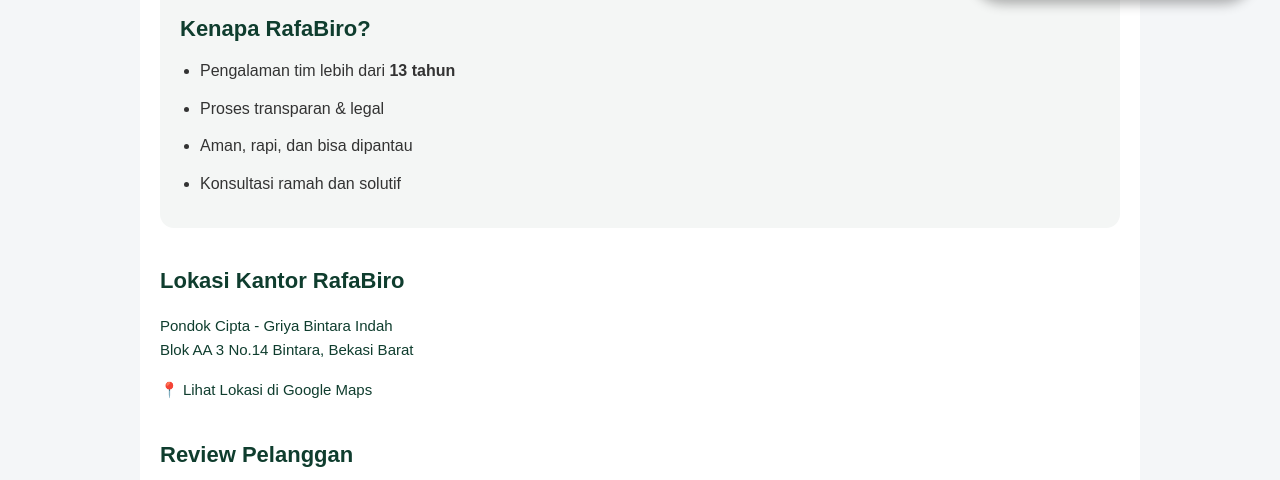
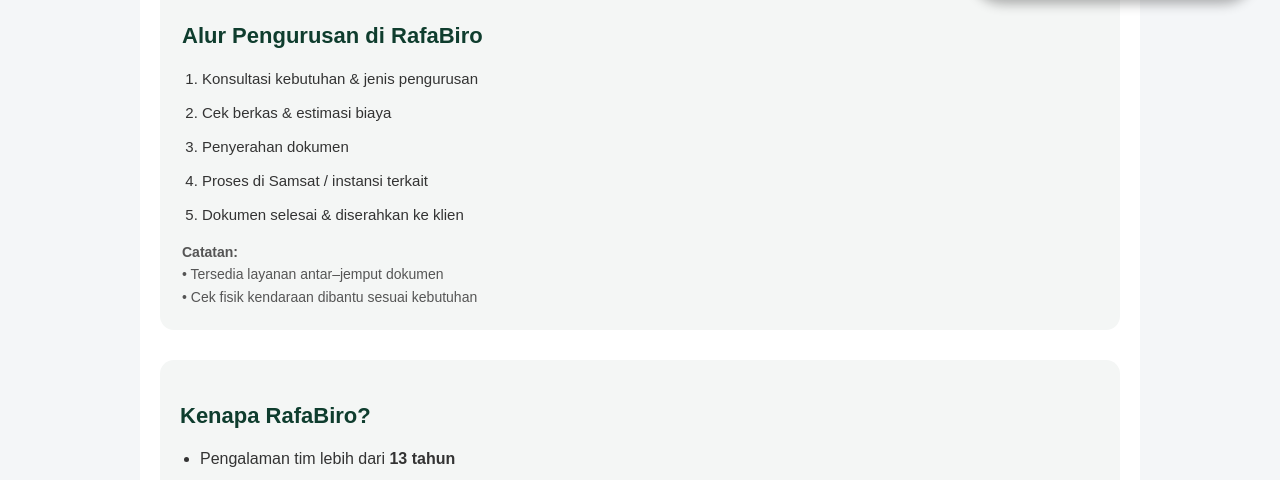
Before and after one commit to rafabiro/rafabiro.github.io, a plain HTML site: page index.html in a window 1280 px wide. Shown: the part 775-1255 px from the top of the page. Drawn offline with Linux system fonts and the light colour scheme.

Commit message:
Update index.html

```diff
--- a/index.html
+++ b/index.html
@@ -214,6 +214,38 @@
   cursor: pointer;
   color: #0f3d2e;
 }
+
+    /* Alur Pengurusan */
+.alur-rafabiro {
+  background: #f4f6f5;
+  padding: 22px;
+  border-radius: 14px;
+  margin-top: 35px;
+}
+
+.alur-rafabiro h2 {
+  color: #0f3d2e; /* hijau header */
+  font-size: 22px;
+  font-weight: 700;
+  margin-bottom: 14px;
+}
+
+.alur-rafabiro ol {
+  padding-left: 20px;
+  margin: 0;
+}
+
+.alur-rafabiro li {
+  margin-bottom: 10px;
+  font-size: 15px;
+  color: #333;
+}
+
+.alur-note {
+  margin-top: 14px;
+  font-size: 14px;
+  color: #555;
+}
   </style>
 </head>
 <body>
@@ -248,6 +280,23 @@
     </ul>
   </section>
 
+<section class="alur-rafabiro">
+  <h2>Alur Pengurusan di RafaBiro</h2>
+
+  <ol>
+    <li>Konsultasi kebutuhan & jenis pengurusan</li>
+    <li>Cek berkas & estimasi biaya</li>
+    <li>Penyerahan dokumen</li>
+    <li>Proses di Samsat / instansi terkait</li>
+    <li>Dokumen selesai & diserahkan ke klien</li>
+  </ol>
+
+  <div class="alur-note">
+    <strong>Catatan:</strong><br>
+    • Tersedia layanan antar–jemput dokumen<br>
+    • Cek fisik kendaraan dibantu sesuai kebutuhan
+  </div>
+</section>
   <section class="kenapa-rafabiro">
     <h2>Kenapa RafaBiro?</h2>
     <ul>
```
